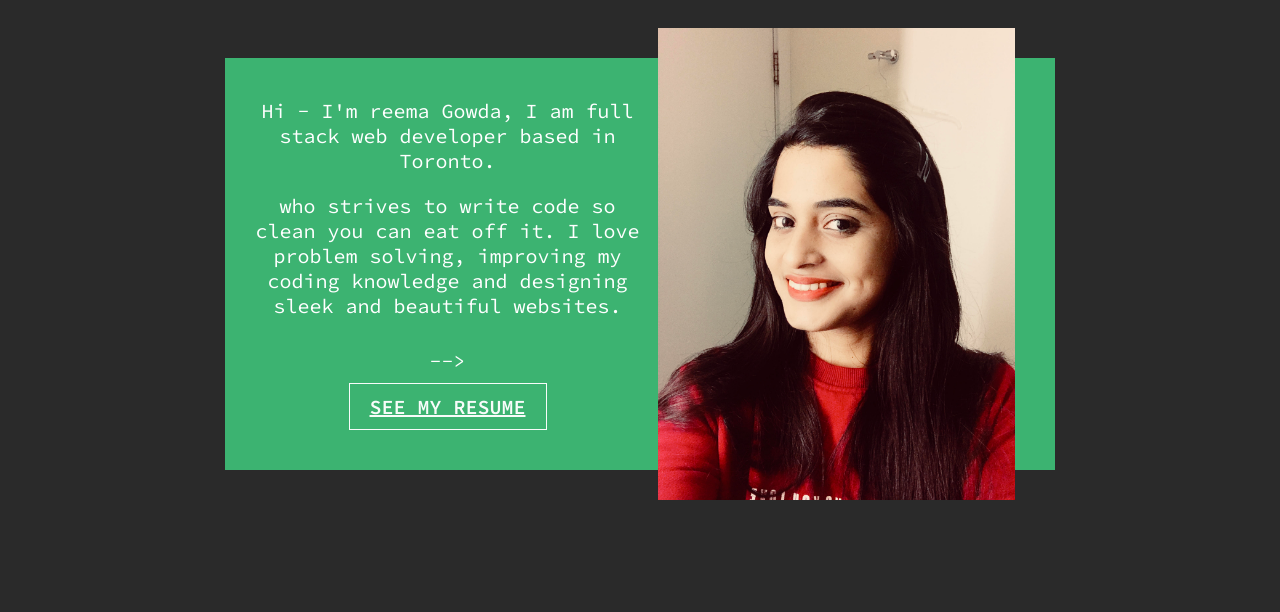
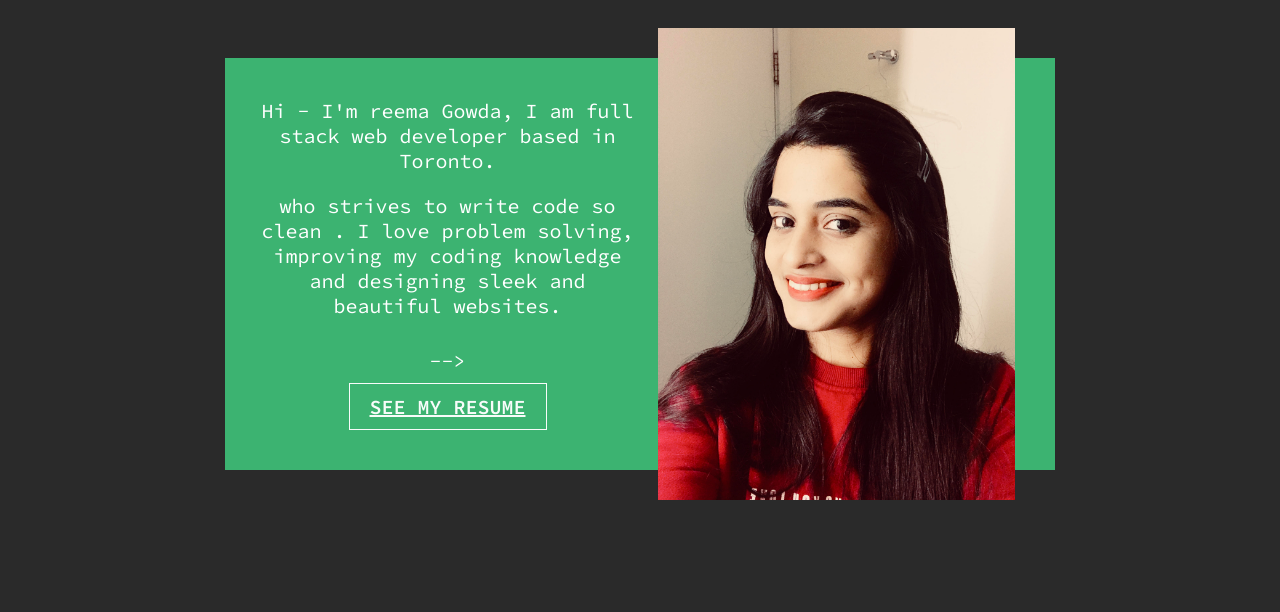
Before and after one commit to ReemaGowda/ReemaGowda.github.io, a plain HTML site: page index.html in a window 1280 px wide. Shown: the part 188-800 px from the top of the page. Drawn offline with nearby package versions, Linux system fonts and the light colour scheme.

Commit message:
mades changes in about me

```diff
--- a/index.html
+++ b/index.html
@@ -97,7 +97,7 @@
                         <div class="text">
                             <p>Hi - I'm reema Gowda, I am full stack  web developer based in Toronto.</p>
                             <p> who strives to write code so clean
-                                you can eat off it. I love problem solving, improving my coding knowledge and designing sleek and beautiful websites.</p>
+                                . I love problem solving, improving my coding knowledge and designing sleek and beautiful websites.</p>
                           </p> -->
                             <a href="ReemaGowdan.pdf" target="_blank">See my Resume</a>
                         </div>
```
